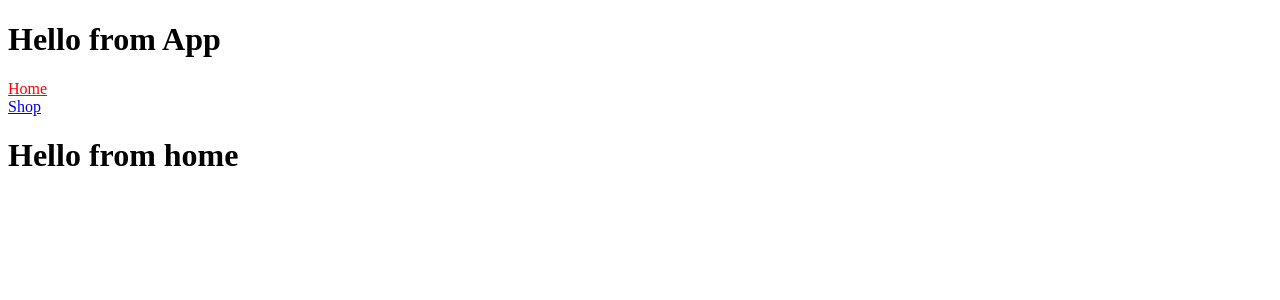
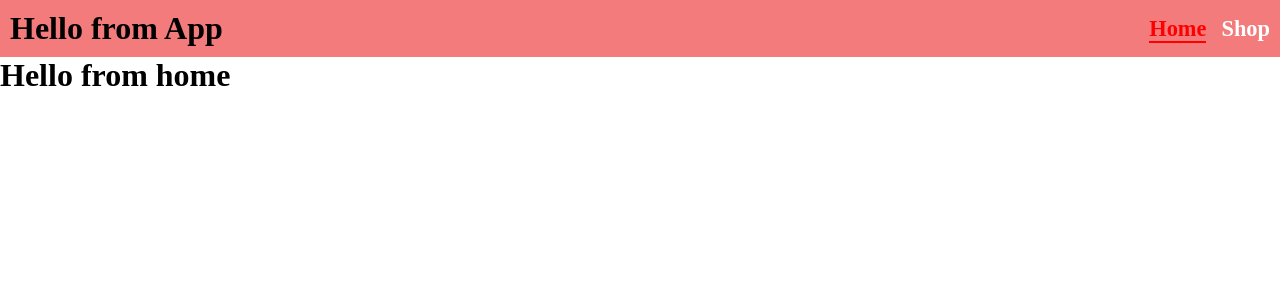
Before and after one commit to ewardou/shopping-cart, a React (Create React App) app: page / in a window 1280 px wide. Shown: the top 300 px of the page. Built offline with nearby package versions, Linux system fonts and the light colour scheme.

Commit message:
Add styling to header

```diff
--- a/src/App.js
+++ b/src/App.js
@@ -1,13 +1,16 @@
 import React from 'react';
 import { NavLink, Outlet } from 'react-router-dom';
+import './style/App.css';
 
 function App() {
     const activeStyle = {
         color: 'red',
+        borderBottom: 'solid 2px red',
     };
 
     return (
         <div className="App">
+            <header>
                 <h1>Hello from App</h1>
                 <nav>
                     <NavLink
@@ -18,7 +21,6 @@
                     >
                         Home
                     </NavLink>
-                <br />
                     <NavLink
                         to="/shop"
                         style={({ isActive }) =>
@@ -28,6 +30,7 @@
                         Shop
                     </NavLink>
                 </nav>
+            </header>
             <div>
                 <Outlet />
             </div>
--- /dev/null
+++ b/src/style/App.css
@@ -0,0 +1,25 @@
+* {
+    padding: 0;
+    margin: 0;
+    box-sizing: border-box;
+}
+
+header {
+    background-color: rgb(243, 123, 123);
+    display: flex;
+    align-items: center;
+    justify-content: space-between;
+    padding: 10px;
+    position: sticky;
+    top: 0;
+}
+
+nav > * {
+    margin-left: 15px;
+    color: white;
+    font-weight: bold;
+    font-size: 1.4rem;
+    text-decoration: none;
+    transition: 5s ease-in;
+    transition-property: color, border;
+}
```
Lines whose indentation alone changed are shown as unchanged.
